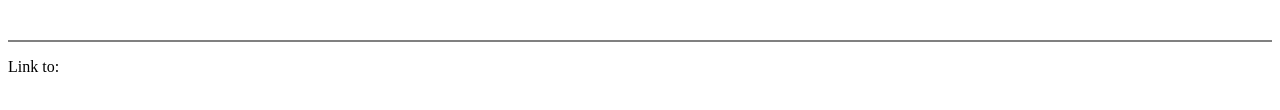
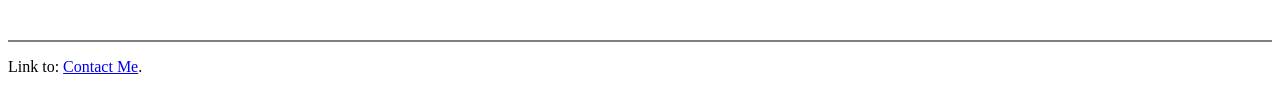
Before and after one commit to rose-neblina/Personal-Site-Official, a plain HTML site: page index.html in a window 1280 px wide. Shown: the part 1502-1612 px from the top of the page. Drawn offline with Linux system fonts and the light colour scheme.

Commit message:
change links

```diff
--- a/index.html
+++ b/index.html
@@ -157,7 +157,7 @@
   <hr size="2" noshade>
 
   <p>Link to:
-    <a href="file:///C:/Users/Asus/Desktop/web%20development/HTML%20-%20Personal%20Site/contact%20info.html>Contact Me</a>.
+    <a href="contact info.html">Contact Me</a>.
   </p>
   <br>
   <br>
```
